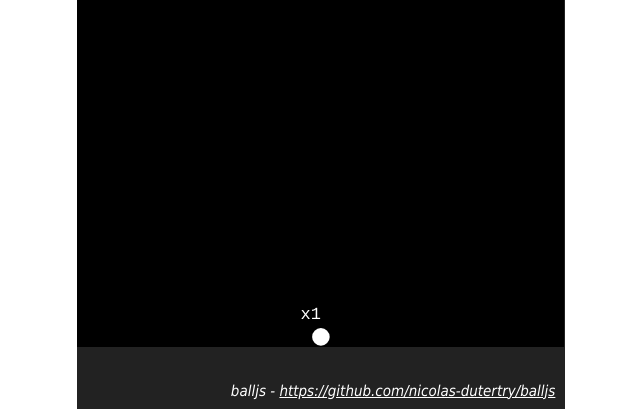
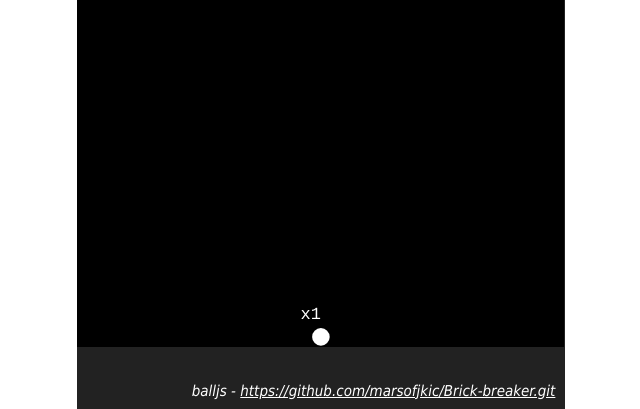
Before and after one commit to mars9541/Brick-breaker, a plain HTML site: page index.html in a window 1280 px wide. Shown: the part 391-800 px from the top of the page, without its empty margins (319-959 px from the left). Drawn offline with Linux system fonts and the light colour scheme.

Commit message:
Completed ball game

```diff
--- a/index.html
+++ b/index.html
@@ -24,6 +24,6 @@
         </div>
         <div id="help">Click, move down and release to shot</div>
         <div id="game-over">GAME OVER</div>
-        <div id="about">balljs - <a href="https://github.com/nicolas-dutertry/balljs" target="_new">https://github.com/nicolas-dutertry/balljs</a></div>
+        <div id="about">balljs - <a href="https://github.com/marsofjkic/Brick-breaker.git" target="_new">https://github.com/marsofjkic/Brick-breaker.git</a></div>
     </body>
  </html>
```
Also changed, not shown: screen-shot-1.png, screen-shot-2.png, 1 other file.
